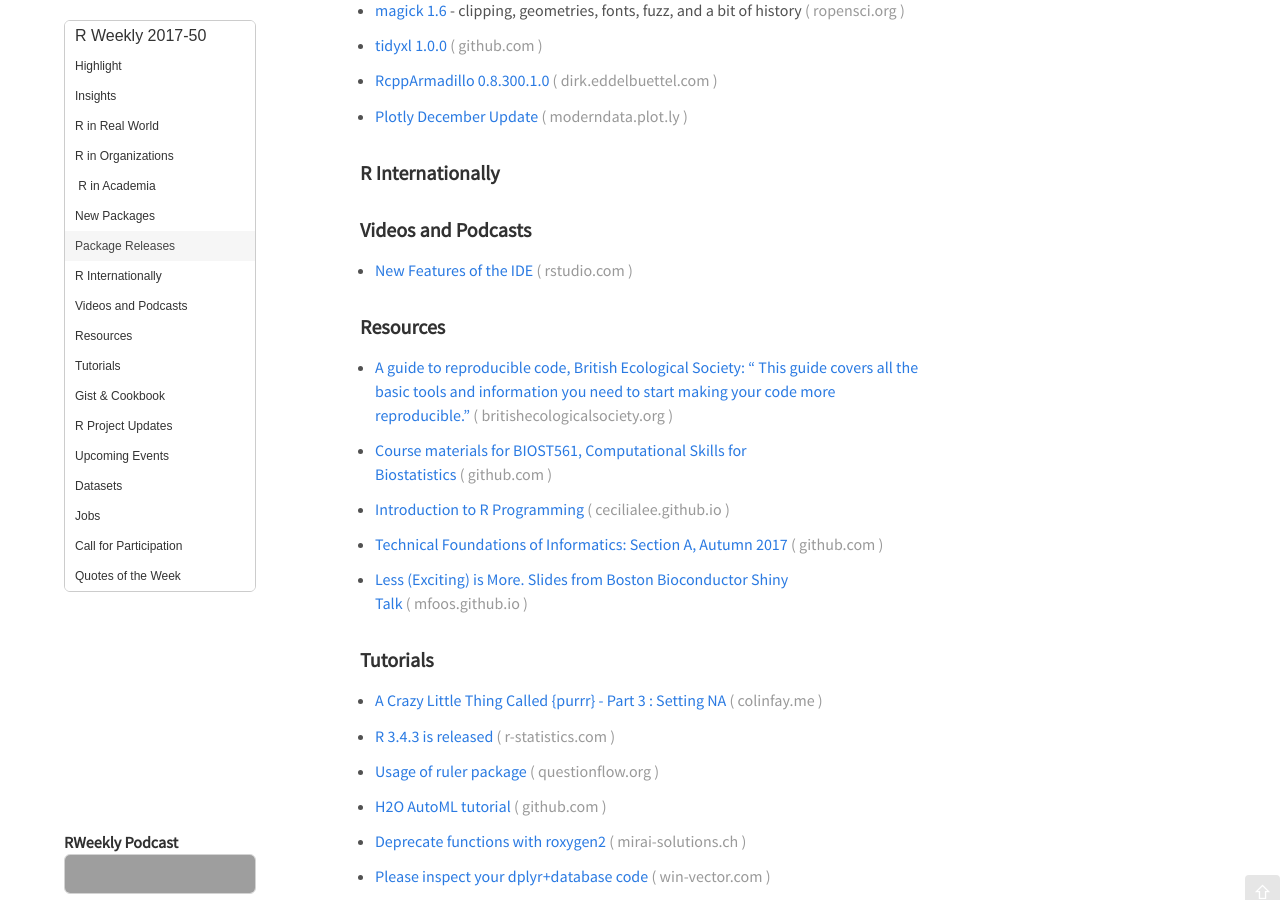
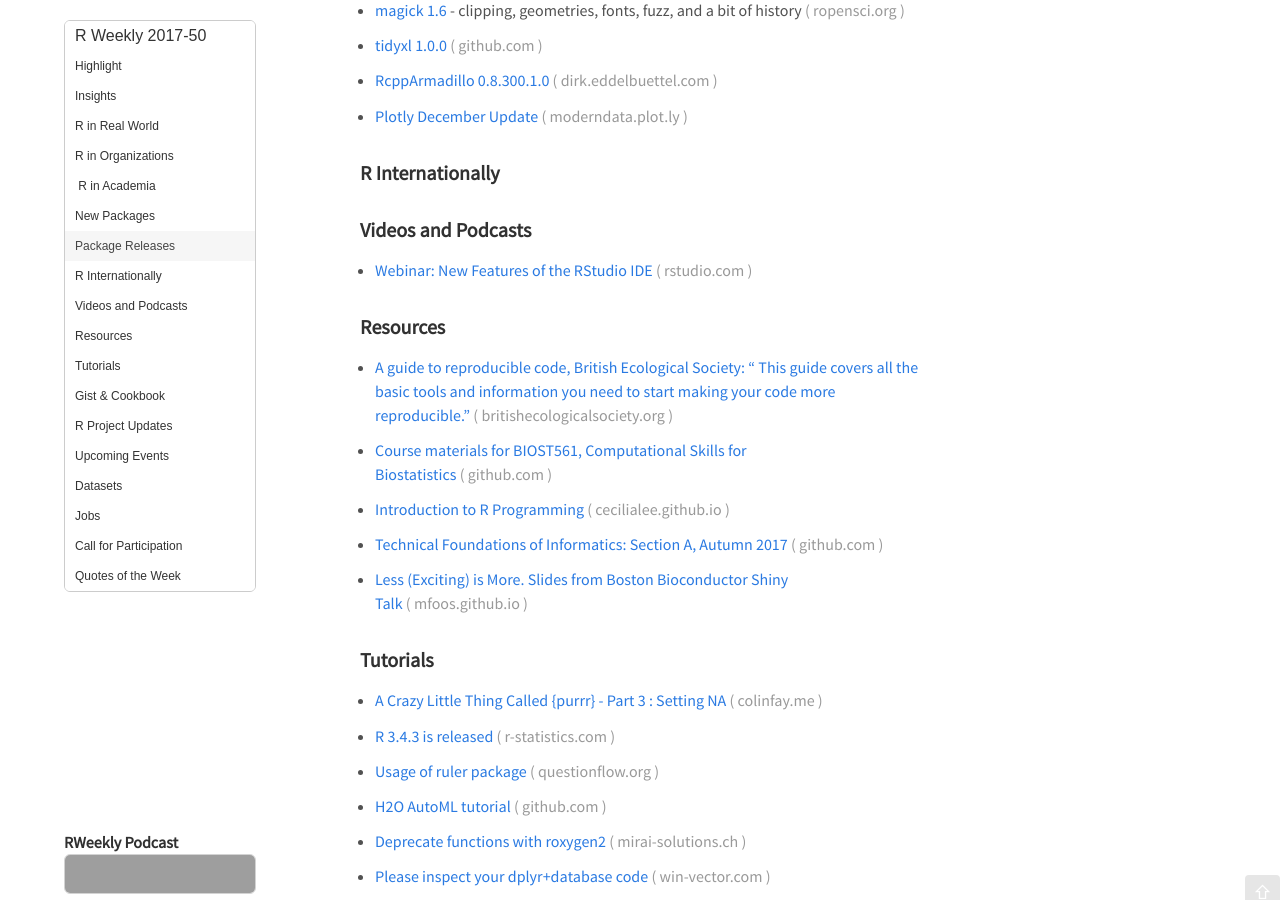
Before and after one commit to rweekly/rweekly.org, a Jekyll site: the page built from draft.md, in a window 1280 px wide and 900 px high, scrolled down 2941 px. Built offline with Jekyll 4.4.1, drawn with Linux system fonts in a browser that asks for light colours; emoji names are drawn with the system emoji font; comment, search, counter and statistics services are not loaded; grey boxes are pictures that could not be loaded.

Commit message:
Update draft.md

```diff
--- a/draft.md
+++ b/draft.md
@@ -105,7 +105,7 @@
 
 ###  Videos and Podcasts
 
-+ [New Features of the IDE](https://www.rstudio.com/resources/webinars/new-features-of-the-ide/)
++ [Webinar: New Features of the RStudio IDE](https://www.rstudio.com/resources/webinars/new-features-of-the-ide/)
 
 ###  Resources
 
```
